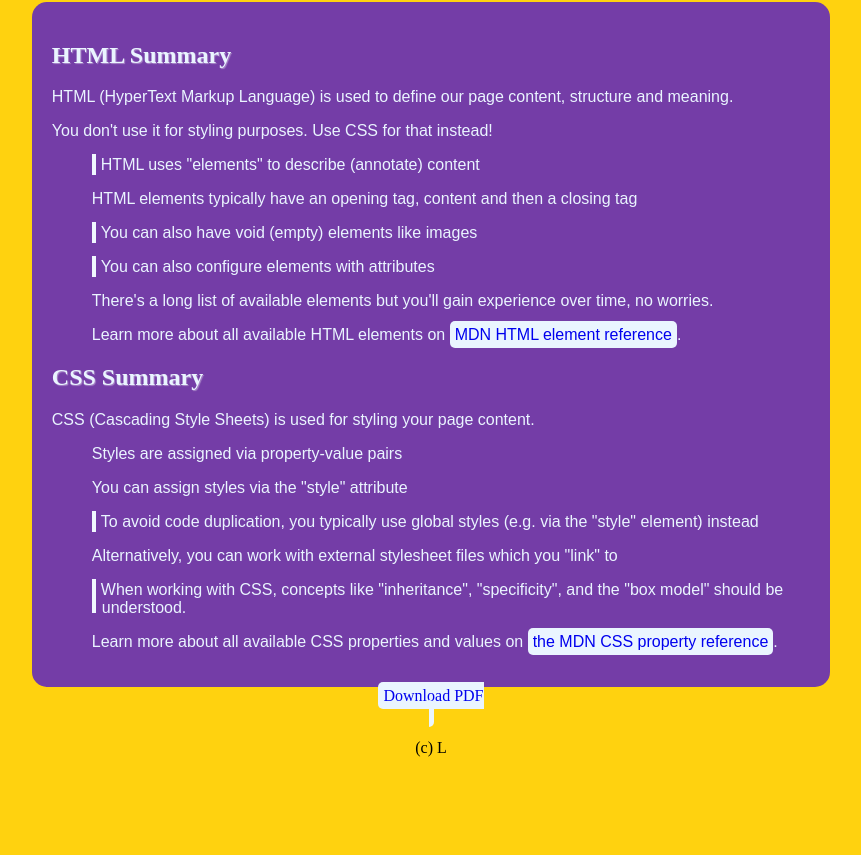
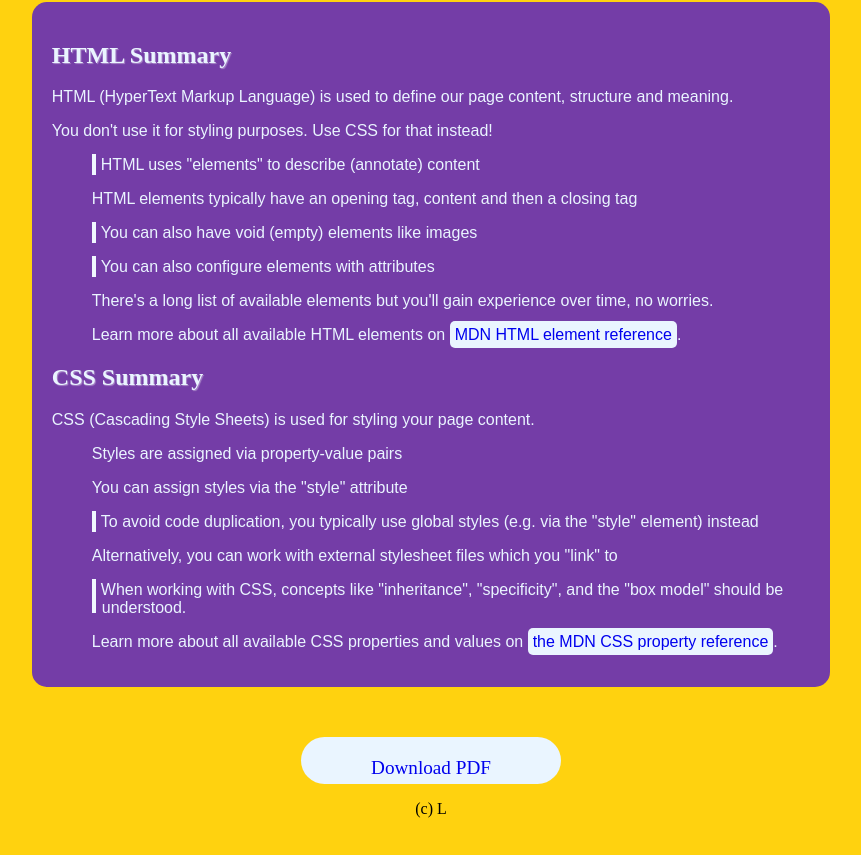
Before and after one commit to Llll0l0l/HTML-CSS, a plain HTML site: page index.html in a window 1280 px wide. Shown: the part 271-1126 px from the top of the page, without its empty margins (209-1070 px from the left). Before the commit the page ends 1044 px from the top, so only its background shows below. Drawn offline with Linux system fonts and the light colour scheme.

Commit message:
Update styles.css

```diff
--- a/styles.css
+++ b/styles.css
@@ -13,6 +13,23 @@ main {
     margin-top: 50px;
     text-align: left;
     border-radius: 15px;
+}
+
+footer {
+    margin: 50px;
+}
+
+footer a {
+    display: inline-block;
+    width: 250px;
+    border-radius: 25px;
+    text-align: center;
+    padding-top: 20px;
+    font-size: larger;
+}
+
+footer a:hover {
+    background-color: aliceblue;
 }
 
 main p {
```
